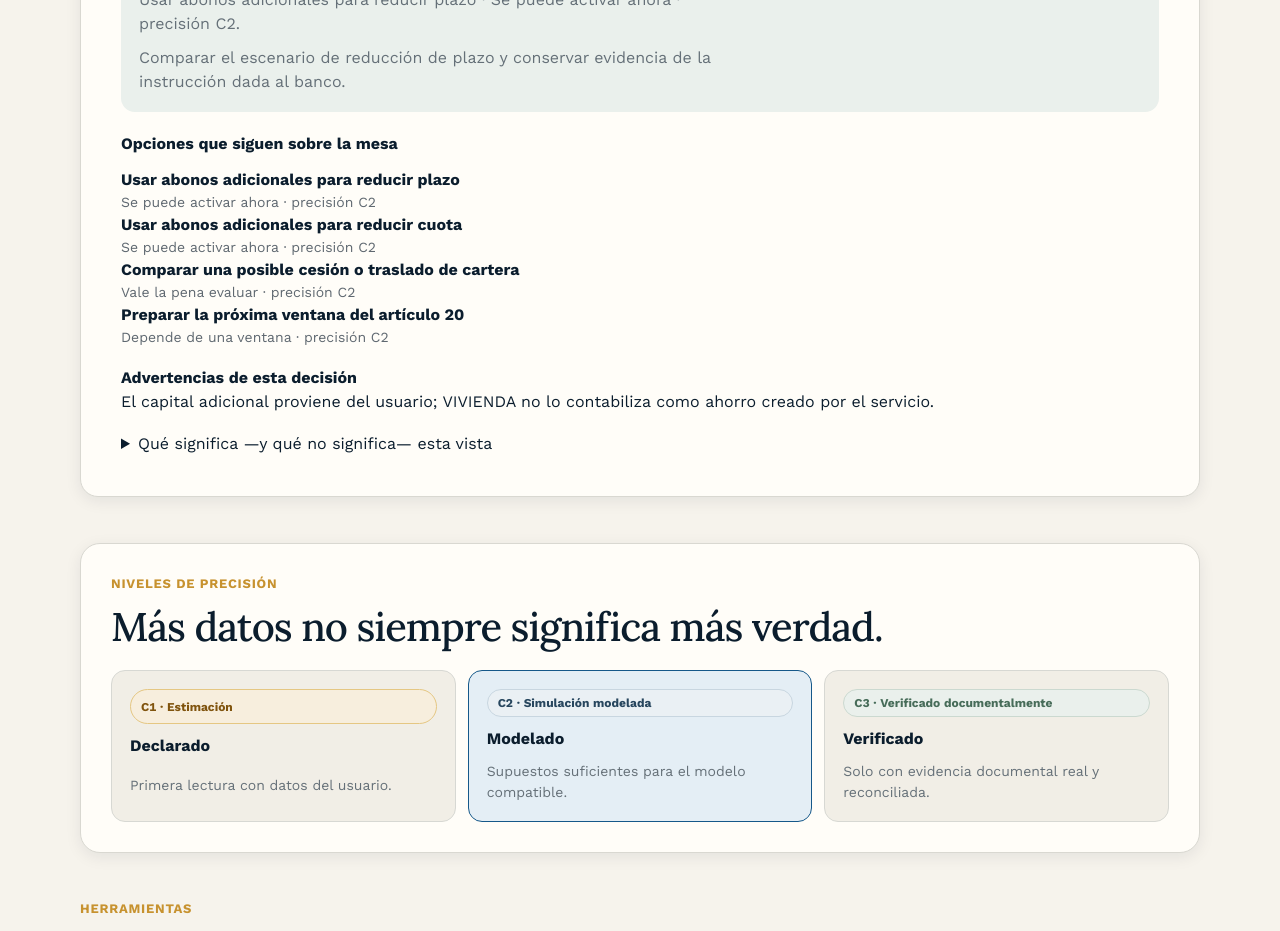
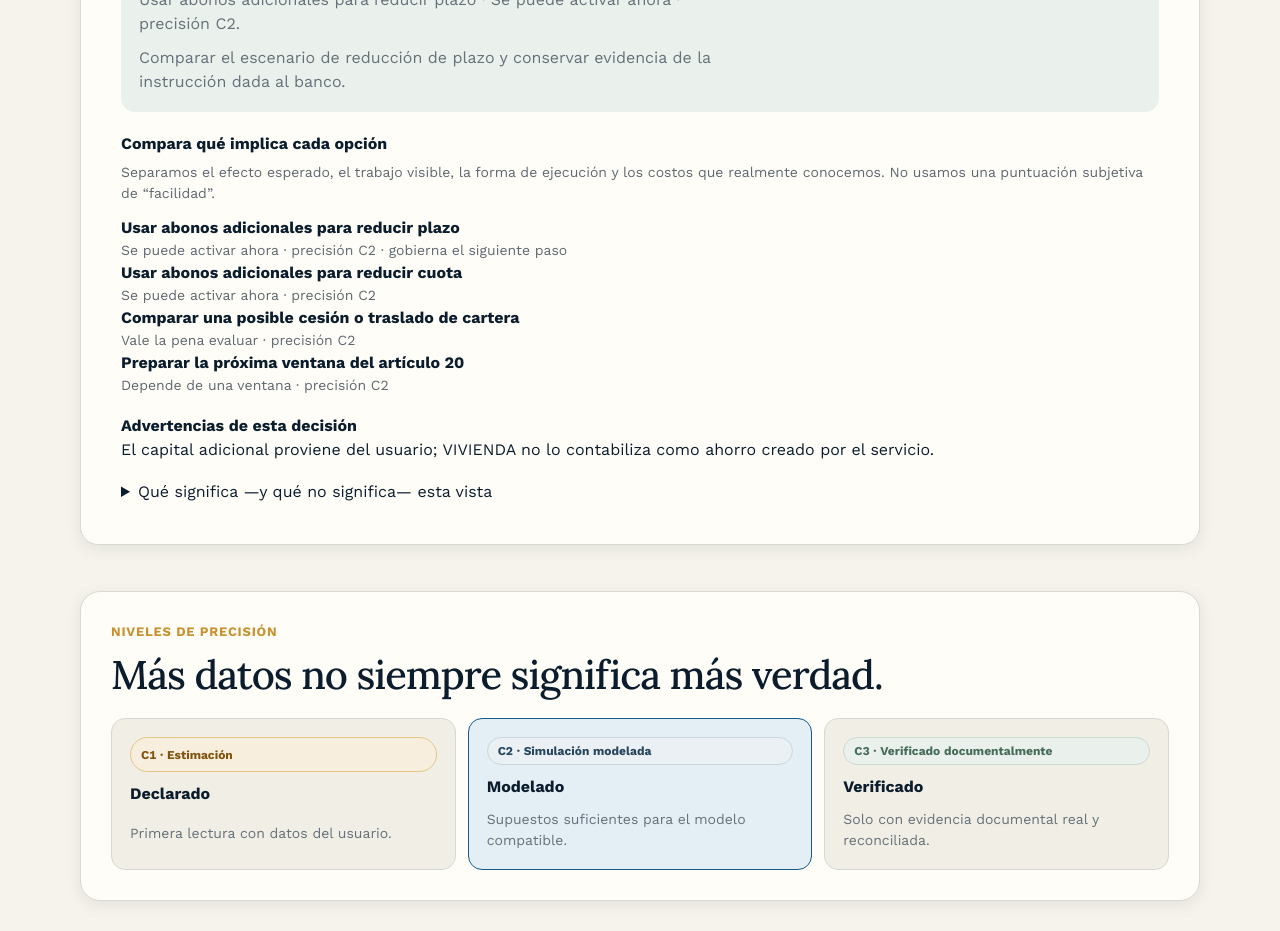
Before and after one commit to arendon7/VIVIENDA, a Next.js app: page /mi-vivienda in a window 1280 px wide. Shown: the part 3300-4231 px from the top of the page. Built offline with nearby package versions, Linux system fonts and the light colour scheme.

Commit message:
feat(decision): compare action effect effort cost and availability

```diff
--- a/components/vivienda/decision-brief-panel.tsx
+++ b/components/vivienda/decision-brief-panel.tsx
@@ -1,3 +1,4 @@
+import type { DecisionActionProfile } from "@/domain/decision-object/action-profile";
 import {
   createDecisionBrief,
   type DecisionObject,
@@ -11,11 +12,67 @@ const statusLabels = {
   legal_review: "Revisión profesional necesaria",
 } as const;
 
-export function DecisionBriefPanel({ decision }: { decision: DecisionObject }) {
+const selfServiceLabels = {
+  available: "Autogestión disponible para preparar/ejecutar la instrucción soportada.",
+  preparation_only: "Puedes preparar la ruta; el resultado o actuación final depende de terceros o revisión adicional.",
+  not_appropriate: "No es apropiada como autogestión ordinaria con los hechos actuales.",
+} as const;
+
+const assistedLabels = {
+  mortgage_audit_preview: "Auditoría Hipotecaria asistida: blueprint de preview disponible.",
+  not_productized: "No existe un servicio asistido productizado para esta ruta en esta preview.",
+} as const;
+
+function effortSummary(profile: DecisionActionProfile): string {
+  const parts = [
+    `${profile.effort.userTaskCount} tarea${profile.effort.userTaskCount === 1 ? "" : "s"} del usuario`,
+    `${profile.effort.evidenceItemCount} evidencia${profile.effort.evidenceItemCount === 1 ? "" : "s"}`,
+  ];
+
+  if (profile.effort.professionalTaskCount > 0) {
+    parts.push(`${profile.effort.professionalTaskCount} paso${profile.effort.professionalTaskCount === 1 ? "" : "s"} profesional${profile.effort.professionalTaskCount === 1 ? "" : "es"}`);
+  }
+  if (profile.effort.thirdPartyTaskCount > 0) {
+    parts.push(`${profile.effort.thirdPartyTaskCount} paso${profile.effort.thirdPartyTaskCount === 1 ? "" : "s"} de banco/tercero`);
+  }
+  if (profile.effort.externalTriggerCount > 0) {
+    parts.push("depende de un evento externo todavía no acreditado");
+  }
+
+  return parts.join(" · ");
+}
+
+function costSummary(profile: DecisionActionProfile): string {
+  const parts: string[] = [];
+
+  if (profile.cost.userCapitalRequirement === "required_for_execution") {
+    parts.push("el capital adicional lo aporta el usuario y no es una tarifa");
+  }
+
+  if (profile.cost.assistedServicePricing === "not_quoted_preview") {
+    parts.push("servicio asistido sin precio final cotizado en esta preview");
+  } else if (profile.cost.assistedServicePricing === "not_available_in_preview") {
+    parts.push("servicio asistido no productizado ni cotizado aquí");
+  } else {
+    parts.push("no se modela una tarifa asistida para esta ruta");
+  }
+
+  parts.push("costos externos no modelados");
+  return parts.join(" · ");
+}
+
+export function DecisionBriefPanel({
+  decision,
+  actionProfiles = [],
+}: {
+  decision: DecisionObject;
+  actionProfiles?: DecisionActionProfile[];
+}) {
   const brief = createDecisionBrief(decision);
   const governing = decision.governingRouteCode
     ? decision.options.find((option) => option.routeCode === decision.governingRouteCode) ?? null
     : null;
+  const actionProfileByRoute = new Map(actionProfiles.map((profile) => [profile.routeCode, profile]));
 
   return (
     <section
@@ -53,19 +110,56 @@ export function DecisionBriefPanel({ decision }: { decision: DecisionObject }) {
 
       {decision.options.length > 0 ? (
         <div style={{ marginTop: 20 }}>
-          <strong>Opciones que siguen sobre la mesa</strong>
+          <strong>Compara qué implica cada opción</strong>
+          <p className="field-hint" style={{ marginTop: 6 }}>
+            Separamos el efecto esperado, el trabajo visible, la forma de ejecución y los costos que realmente conocemos. No usamos una puntuación subjetiva de “facilidad”.
+          </p>
           <div className="extraction-list" style={{ marginTop: 12 }}>
-            {decision.options.map((option) => (
-              <div className="extraction-row" key={option.routeCode} data-decision-option={option.routeCode}>
+            {decision.options.map((option) => {
+              const profile = actionProfileByRoute.get(option.routeCode);
+              return (
+                <article
+                  className="extraction-row"
+                  key={option.routeCode}
+                  data-decision-option={option.routeCode}
+                  data-decision-action-profile={profile ? option.routeCode : undefined}
+                >
                   <div>
                     <strong>{option.title}</strong>
                     <p className="field-hint">
                       {statusLabels[option.status]} · precisión {option.precision}
                       {decision.selectedRouteCode === option.routeCode ? " · preferencia actual" : ""}
+                      {decision.governingRouteCode === option.routeCode ? " · gobierna el siguiente paso" : ""}
                     </p>
                   </div>
+
+                  {profile ? (
+                    <div className="extraction-actions" style={{ alignItems: "stretch" }}>
+                      <div>
+                        <strong>Efecto esperado</strong>
+                        <p className="section-copy">{profile.effectLabel}</p>
                       </div>
-            ))}
+                      <div>
+                        <strong>Esfuerzo visible del plan</strong>
+                        <p className="section-copy">{effortSummary(profile)}.</p>
+                      </div>
+                      <div>
+                        <strong>Cómo puede ejecutarse</strong>
+                        <p className="section-copy">{selfServiceLabels[profile.availability.selfService]}</p>
+                        <p className="field-hint">{assistedLabels[profile.availability.assisted]}</p>
+                        {profile.availability.professionalReview === "required" ? (
+                          <p className="field-hint">Esta ruta exige revisión profesional antes de la actuación que la requiera.</p>
+                        ) : null}
+                      </div>
+                      <div>
+                        <strong>Costo y precio conocidos</strong>
+                        <p className="section-copy">{costSummary(profile)}.</p>
+                      </div>
+                    </div>
+                  ) : null}
+                </article>
+              );
+            })}
           </div>
         </div>
       ) : null}
@@ -92,6 +186,9 @@ export function DecisionBriefPanel({ decision }: { decision: DecisionObject }) {
         <summary>Qué significa —y qué no significa— esta vista</summary>
         <ul>
           {brief.disclosures.map((disclosure) => <li key={disclosure}>{disclosure}</li>)}
+          {actionProfiles.flatMap((profile) => profile.disclosures).filter((disclosure, index, list) => list.indexOf(disclosure) === index).map((disclosure) => (
+            <li key={disclosure}>{disclosure}</li>
+          ))}
         </ul>
       </details>
     </section>
```
Lines whose indentation alone changed are shown as unchanged.
